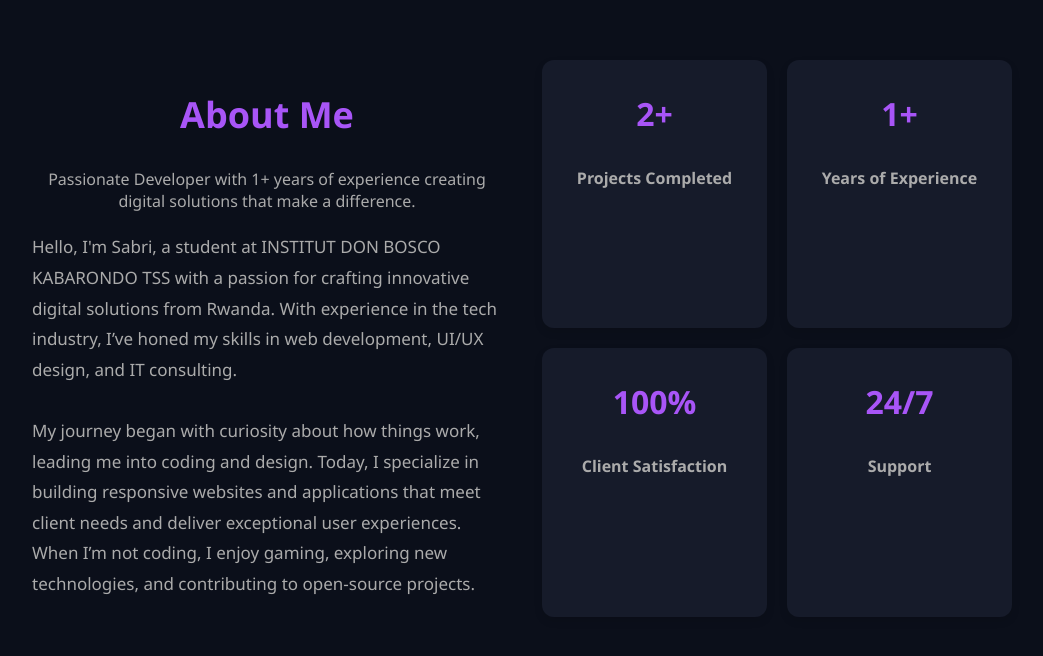
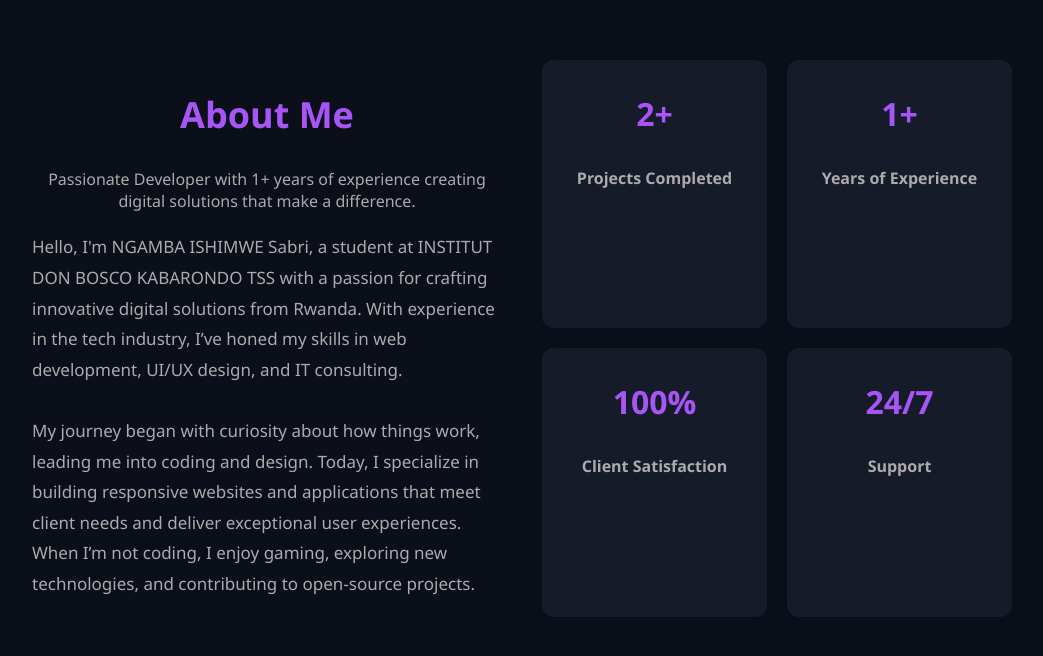
Before and after one commit to Koda-0/profile, a React (Vite) app: page / in a window 1280 px wide. Shown: the part 578-1234 px from the top of the page, without its empty margins (118-1161 px from the left). Built offline with nearby package versions, Linux system fonts and the light colour scheme.

Commit message:
Adding Frontend To Github

```diff
--- a/src/Index.jsx
+++ b/src/Index.jsx
@@ -128,7 +128,7 @@ export default function Index() {
     </p>
 
     <p className="description">
-      Hello, I'm Sabri, a student at INSTITUT DON BOSCO KABARONDO TSS with a passion for crafting innovative digital solutions from Rwanda.
+      Hello, I'm NGAMBA ISHIMWE Sabri, a student at INSTITUT DON BOSCO KABARONDO TSS with a passion for crafting innovative digital solutions from Rwanda.
       With experience in the tech industry, I’ve honed my skills in web development, UI/UX design, and IT consulting.
       <br /><br />
       My journey began with curiosity about how things work, leading me into coding and design.
```
